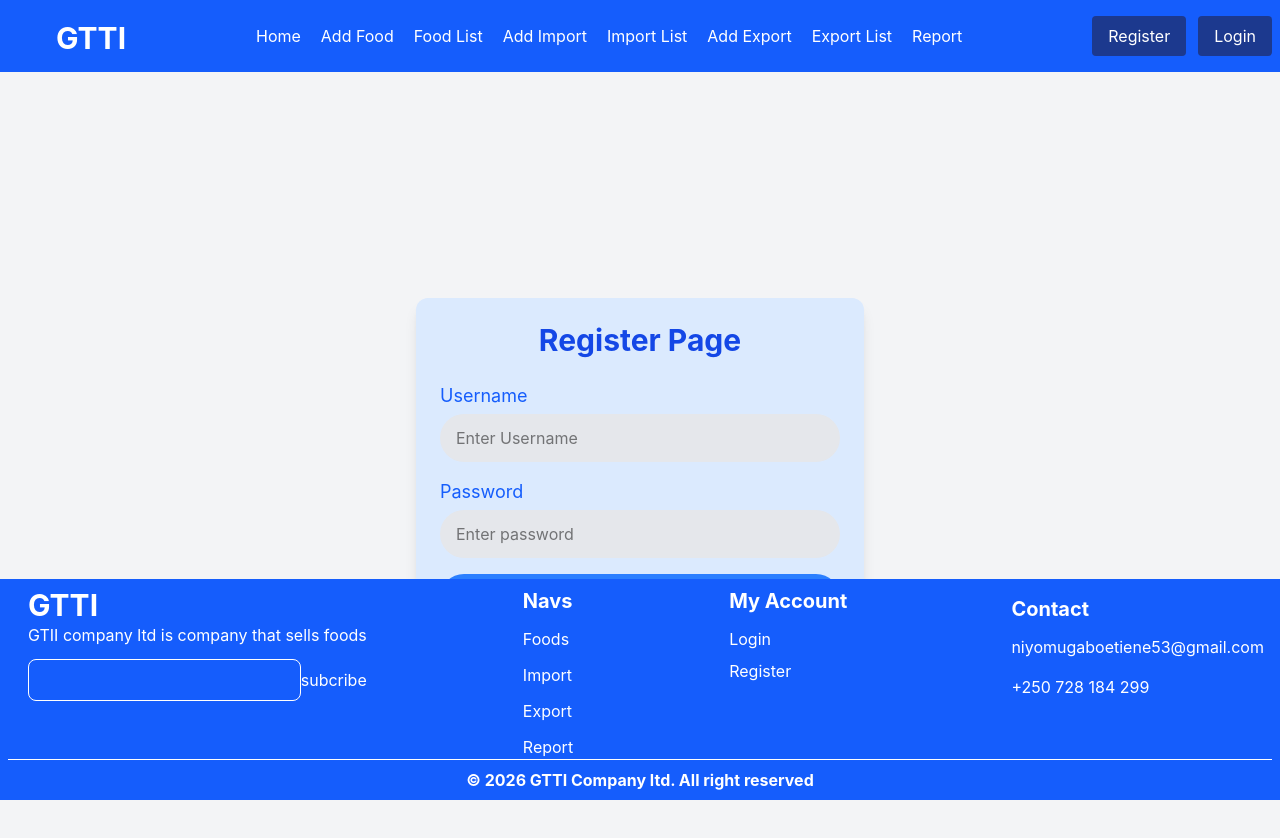
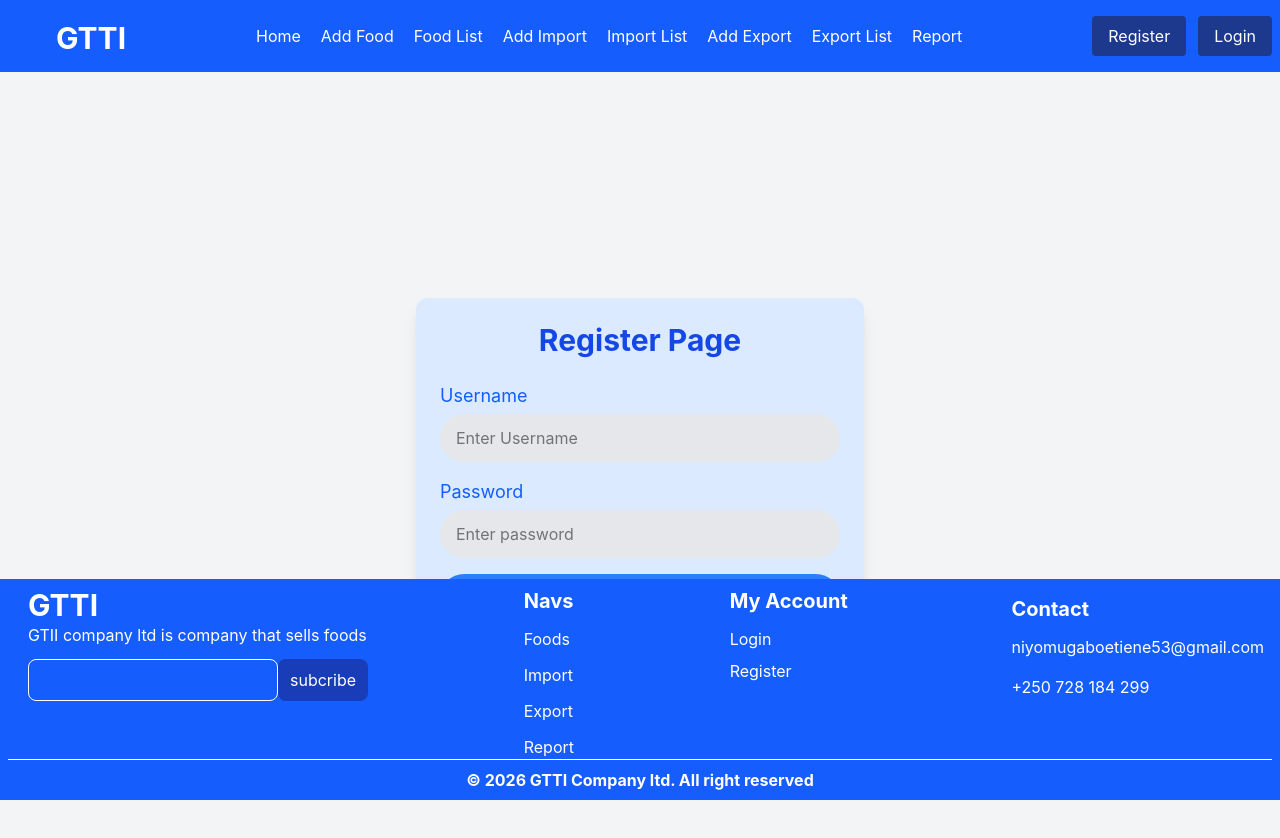
Before and after one commit to niyomugaboetiene/GTTI-COMPANY-Ltd, a React app in the folder frontend/: page /register in a window 1280 px wide. Shown: the top 838 px of the page. Built offline with nearby package versions, Linux system fonts and the light colour scheme; the HTML template or start-up script is replaced by a standard one.

Commit message:
implementing footer

```diff
--- a/frontend/src/pages/Footer.jsx
+++ b/frontend/src/pages/Footer.jsx
@@ -9,7 +9,7 @@ const Footer = () => {
                     <p className="ms-5">GTII company ltd is company that sells foods </p>
                     <div className="flex mt-3 ms-5">
                         <input type="text" className="w-full border border-white py-2 rounded-lg" />
-                        <button>subcribe</button>
+                        <button className="bg-blue-800 px-3 rounded-lg hover:bg-blue-900 transition-colors focus:">subcribe</button>
                     </div>
                 </div>
                 <div className="grid space-y-3">
```
